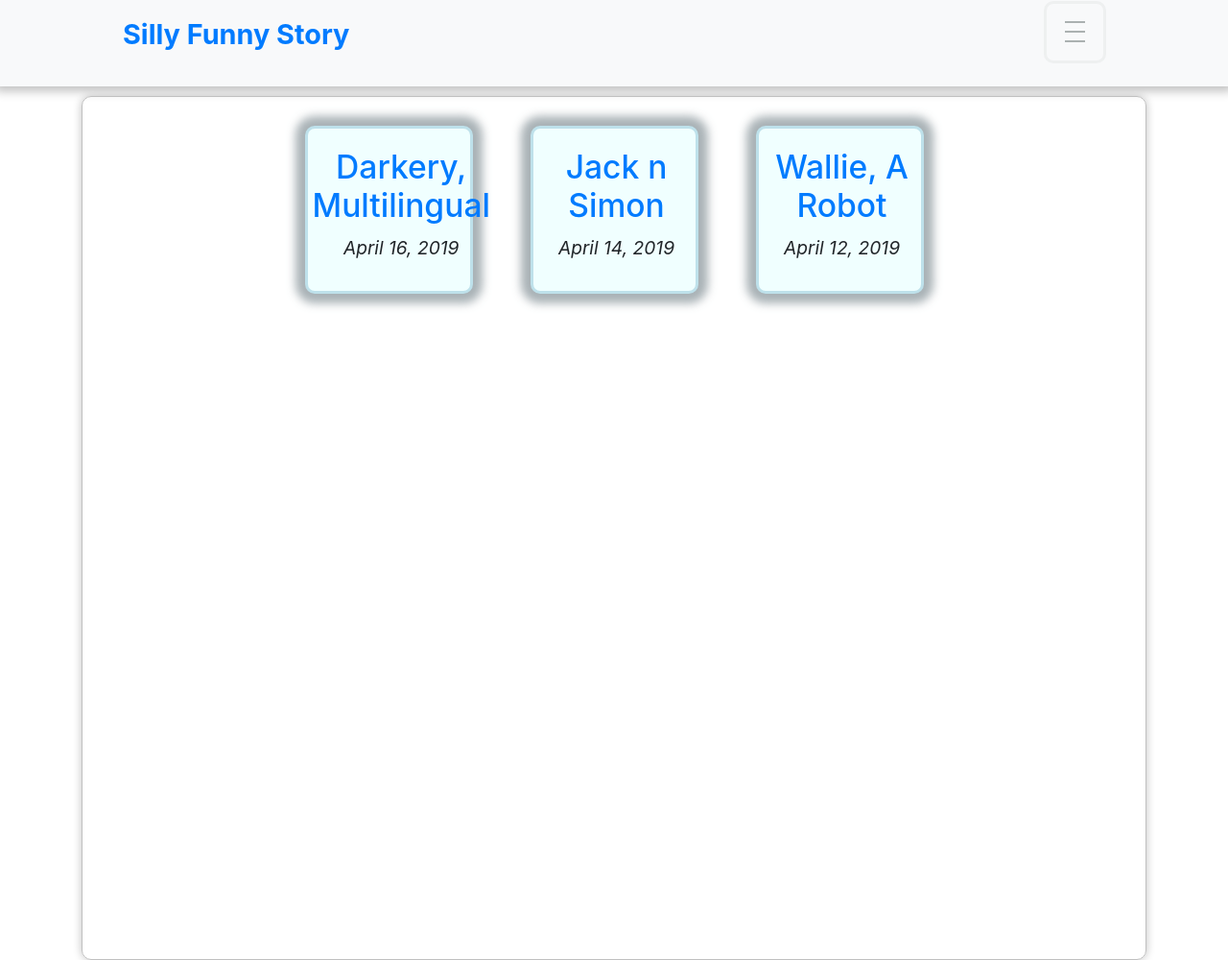
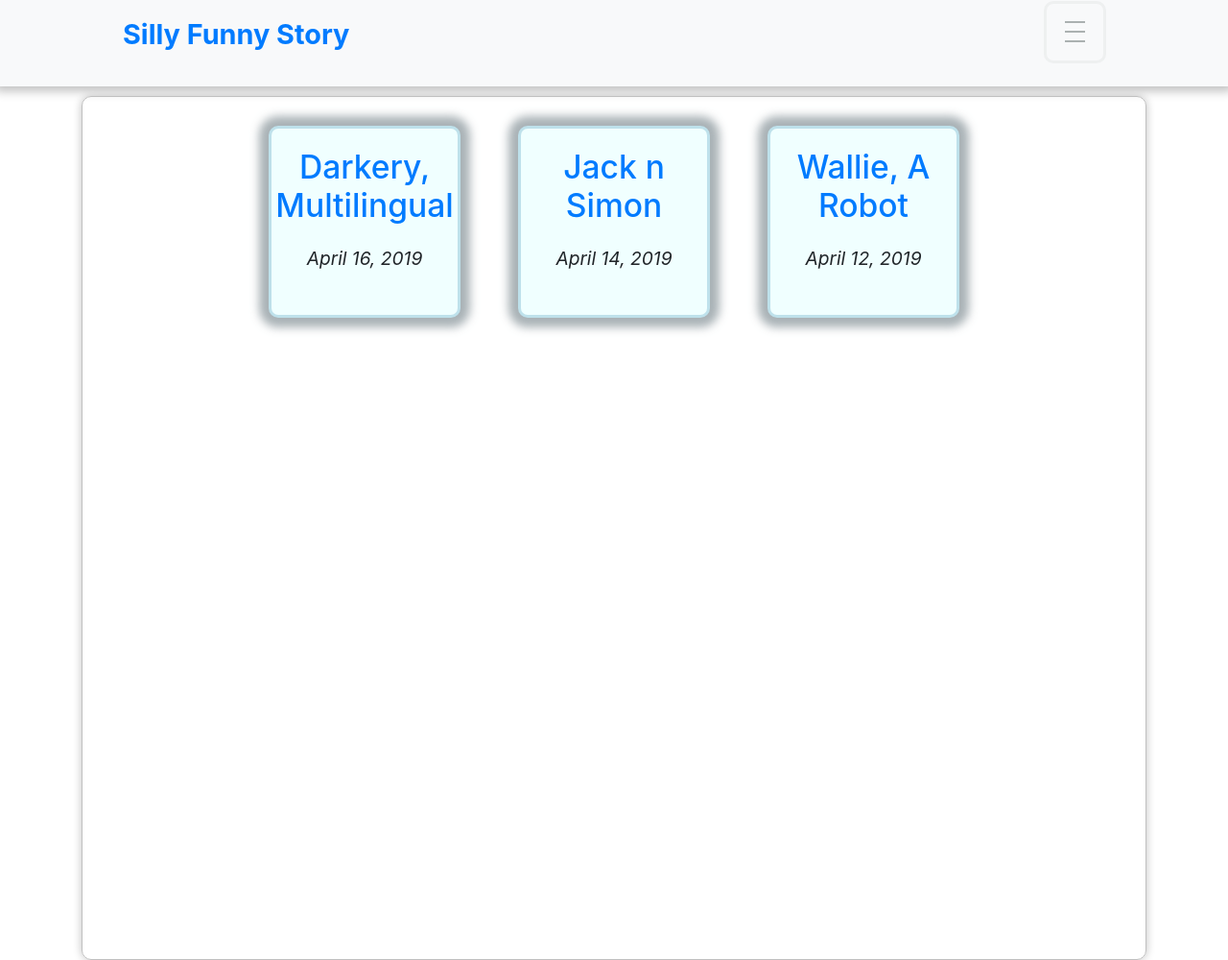
Before and after one commit to nnfunny/small-blog, a Jekyll site: the page built from index.html, in a window 1280 px wide. Shown: the whole page at 96% size. Built offline with Jekyll 4.4.1, drawn with Linux system fonts in a browser that asks for light colours.

Commit message:
New Pót

```diff
--- a/assets/css/main.css
+++ b/assets/css/main.css
@@ -43,6 +43,8 @@ a {
 }
 
 .flex-container {
+    padding: 0;
+    margin: 0;
     border: 1px solid silver;
     border-radius: 10px;
     box-shadow: 0 0 10px silver;
@@ -59,13 +61,13 @@ a {
     -webkit-flex-wrap: wrap;
     -ms-flex-wrap: wrap;
     flex-wrap: wrap;
+    flex-direction: row;
     justify-content: center;
 }
 
 .PostList {
-    width: 175px;
-    height: 175px;
-    padding: 5px;
+    width: 200px;
+    height: 200px;
     margin: 30px;
 
     border: solid rgba(180, 219, 231, 0.815);
@@ -76,10 +78,13 @@ a {
 
     text-align: center;
     position: relative;
+    line-height: 50px;
+    padding-top: 30px;
 }
 
 .PostList:hover {
     box-shadow: 0px 0px 10px 10px rgba(75, 226, 231, 0.815);
+    z-index: 10;
 }
 
 .flex-container .PostList .text {
@@ -91,7 +96,8 @@ a {
     .PostList {
         width: 120px;
         height: 120px;
-        margin: 20px;
+        margin: 0;
+        line-height: 10px;
     }
 
     .PostList .text .date{
```
